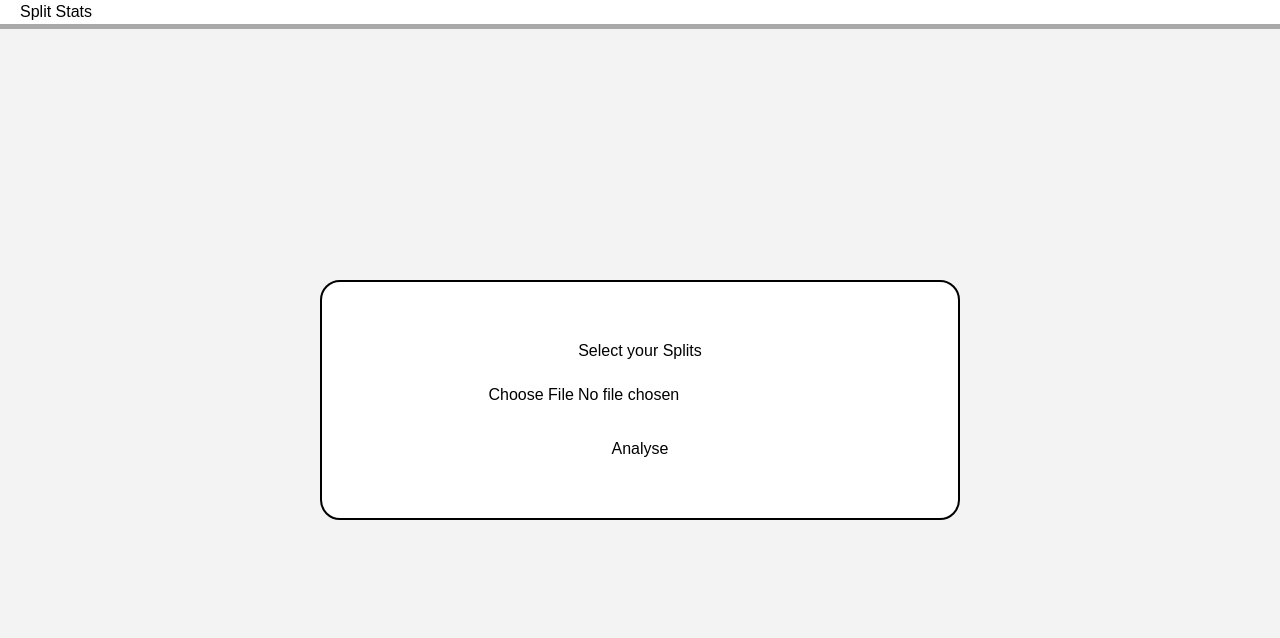
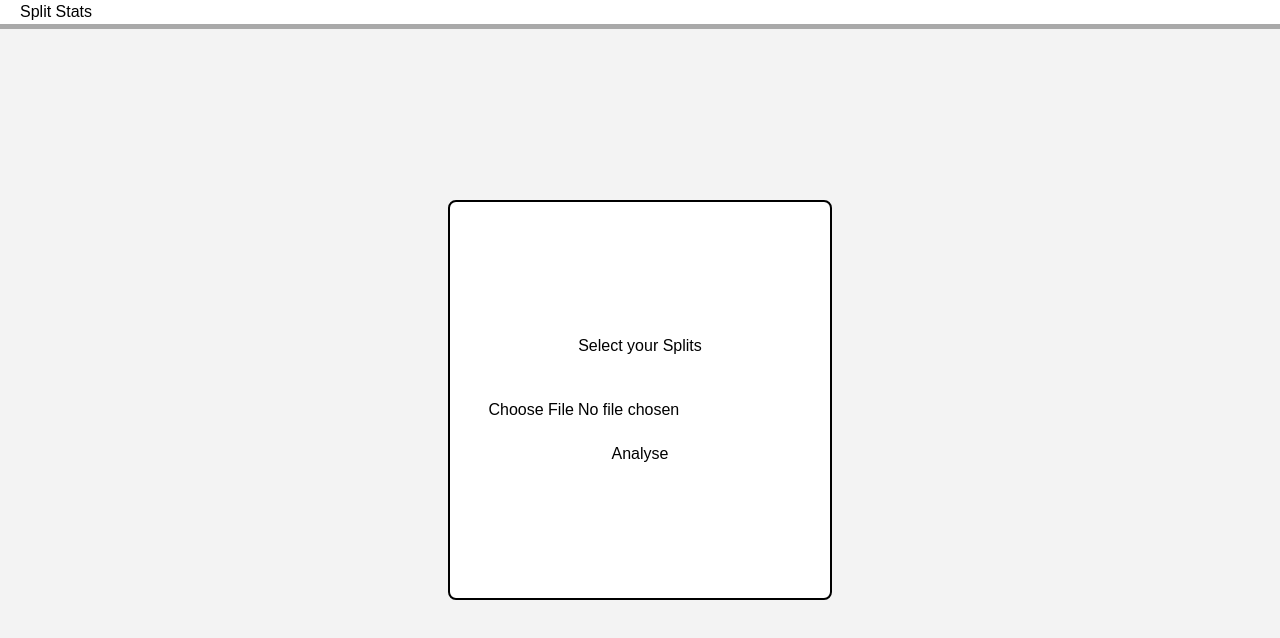
Before and after one commit to Hyperfied/Livesplit-Analyser, a React (Vite) app: page / in a window 1280 px wide. Shown: the top 638 px of the page. Built offline with nearby package versions, Linux system fonts and the light colour scheme; a web font is replaced by a local one.

Commit message:
Implement Tailwind into Upload Page

```diff
--- a/src/components/Pages/Upload/UploadSplitsPage.css
+++ /dev/null
@@ -1,36 +0,0 @@
-.upload-splits-page {
-    height: 100%;
-    width: 100%;
-    display: flex;
-    align-items: center;
-    justify-content: center;
-}
-
-.upload-splits {
-    display: flex;
-    flex-direction: column;
-    align-items: center;
-    justify-content: center;
-    gap: 20px;
-
-    border: 2px solid black;
-    border-radius: 20px;
-    width: 50%;
-    height: 30%;
-    text-align: center;
-    padding: 20px;
-
-    position: absolute;
-    top: 50%;
-    left: 50%;
-    transform: translate(-50%, -50%);
-
-    background-color: white;
-
-}
-
-.upload-splits form {
-    display: flex;
-    flex-direction: column;
-    gap: 30px;
-}
--- a/src/components/Pages/Upload/UploadSplitsPage.tsx
+++ b/src/components/Pages/Upload/UploadSplitsPage.tsx
@@ -1,4 +1,3 @@
-import "./UploadSplitsPage.css";
 import React, { useState } from "react";
 import Splits from "../../../classes/Splits";
 
@@ -46,10 +45,12 @@ function UploadSplitsPage({
   };
 
   return (
-    <div className={`upload-splits-page`}>
-      <div className={`upload-splits`}>
+    <div className={`flex h-full w-full justify-center items-center`}>
+      <div
+        className={`flex flex-col items-center justify-center h-1/2 w-3/10 border-2 border-black rounded-lg p-20 text-center bg-white absolute top-1/2 left-1/2 transform -translate-x-1/2 -translate-y-1/2 gap-10`}
+      >
         <h1>Select your Splits</h1>
-        <form onSubmit={handleSubmit}>
+        <form onSubmit={handleSubmit} className="flex flex-col gap-5">
           <input type="file" onChange={handleFileChange} />
           <button type="submit">Analyse</button>
         </form>
```
